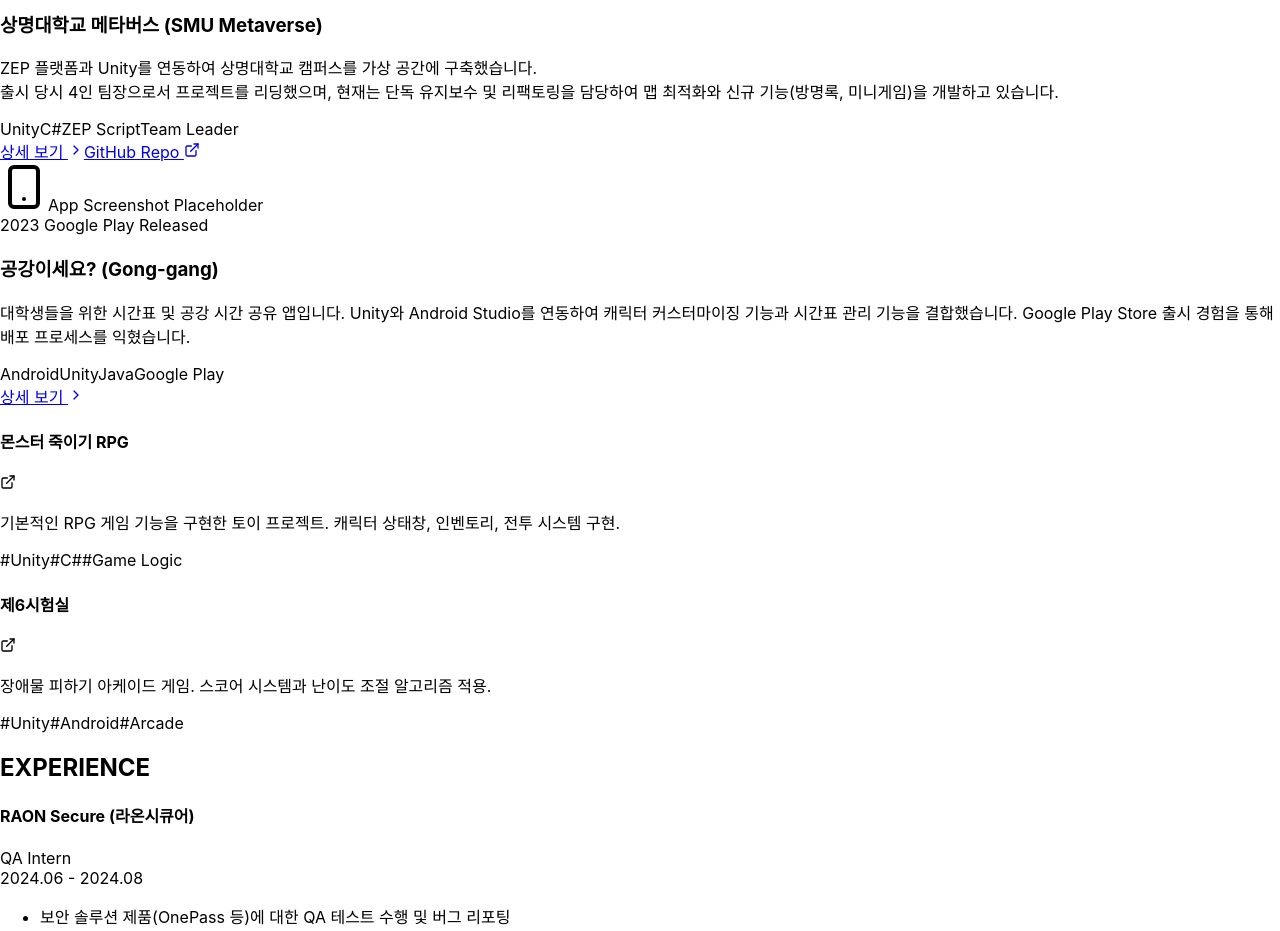
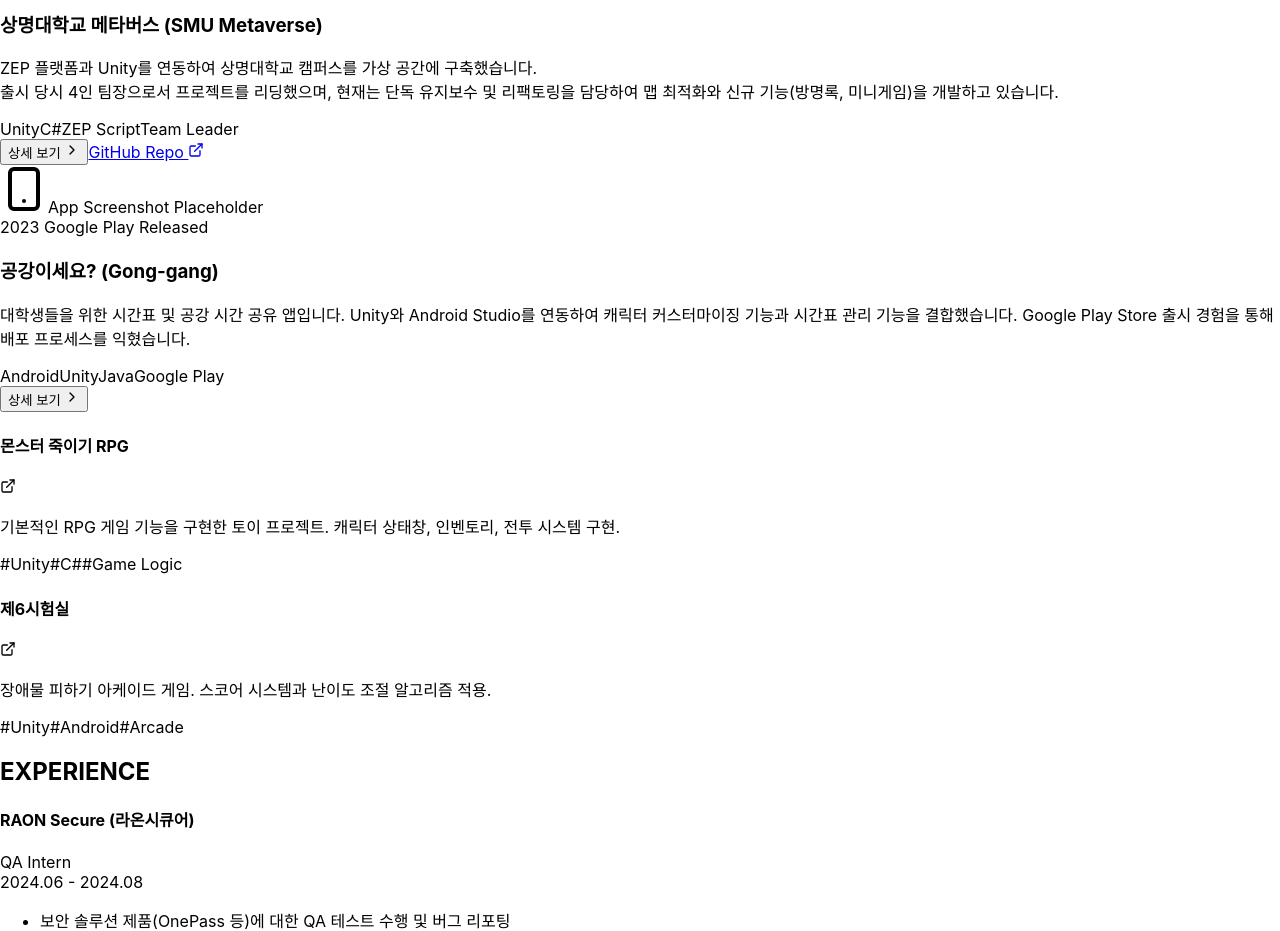
Before and after one commit to lxvxxu/my-portfolio, a React (Create React App) app: page / in a window 1280 px wide. Shown: the part 1140-2071 px from the top of the page. Built offline with nearby package versions, Linux system fonts and the light colour scheme.

Commit message:
fix: resolve ESLint warnings (unused vars and a11y anchor)

```diff
--- a/src/App.js
+++ b/src/App.js
@@ -24,6 +24,13 @@
       // setActiveSection(id); // 사용하지 않으므로 주석 처리
     }
   };
+
+  // 상세 보기 버튼 클릭 시 임시 로직
+  const handleDetailClick = (projectName) => {
+    console.log(`${projectName} 상세 보기 버튼 클릭됨.`);
+    // 여기에 모달 창을 띄우거나, 상세 페이지로 라우팅하는 로직이 들어갑니다.
+  };
+
 
   return (
     <div className="min-h-screen bg-zinc-950 text-zinc-100 font-sans selection:bg-lime-400 selection:text-zinc-950">
@@ -211,10 +218,13 @@
                   <Badge text="Team Leader" color="zinc" />
                 </div>
                 <div className="flex gap-4">
-                  {/* href="#" 대신 유효한 값을 넣어 경고를 피했습니다. (jsx-a11y/anchor-is-valid 해결) */}
-                  <a href="javascript:void(0)" className="flex items-center gap-2 text-sm font-bold border-b border-lime-400 pb-1 hover:text-lime-400 transition-colors">
+                  {/* DETAIL LINK: <a> 태그 대신 onClick 핸들러를 가진 <button> 태그를 사용했습니다. */}
+                  <button
+                    onClick={() => handleDetailClick('메타버스')}
+                    className="flex items-center gap-2 text-sm font-bold border-b border-lime-400 pb-1 hover:text-lime-400 transition-colors focus:outline-none"
+                  >
                     상세 보기 <ChevronRight size={16} />
-                  </a>
+                  </button>
                   <a href="https://github.com/kimlcw/metaverse-repo" target="_blank" rel="noreferrer" className="flex items-center gap-2 text-sm font-bold text-zinc-500 hover:text-zinc-300 transition-colors">
                     GitHub Repo <ExternalLink size={16} />
                   </a>
@@ -248,10 +258,13 @@
                   <Badge text="Google Play" />
                 </div>
                 <div className="flex gap-4">
-                  {/* href="#" 대신 유효한 값을 넣어 경고를 피했습니다. (jsx-a11y/anchor-is-valid 해결) */}
-                  <a href="javascript:void(0)" className="flex items-center gap-2 text-sm font-bold border-b border-blue-400 pb-1 hover:text-blue-400 transition-colors">
+                  {/* DETAIL LINK: <a> 태그 대신 onClick 핸들러를 가진 <button> 태그를 사용했습니다. */}
+                  <button
+                    onClick={() => handleDetailClick('공강이세요?')}
+                    className="flex items-center gap-2 text-sm font-bold border-b border-blue-400 pb-1 hover:text-blue-400 transition-colors focus:outline-none"
+                  >
                     상세 보기 <ChevronRight size={16} />
-                  </a>
+                  </button>
                 </div>
               </div>
             </div>
```
